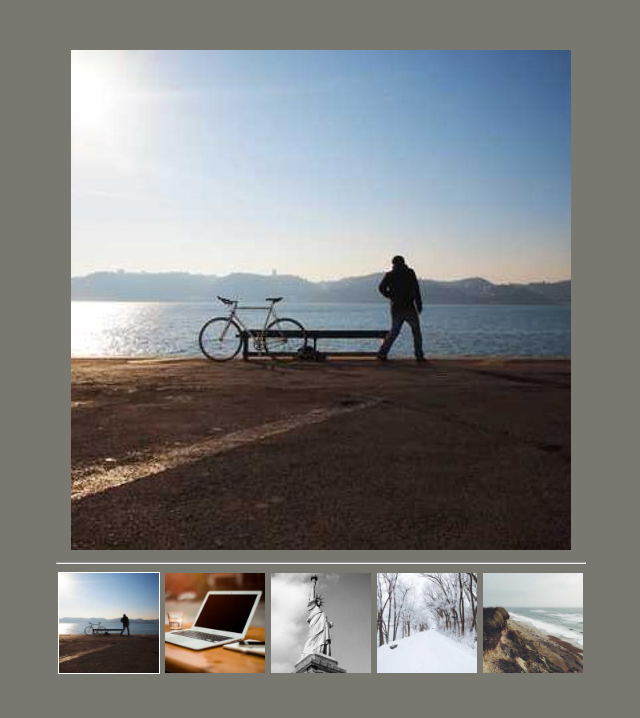
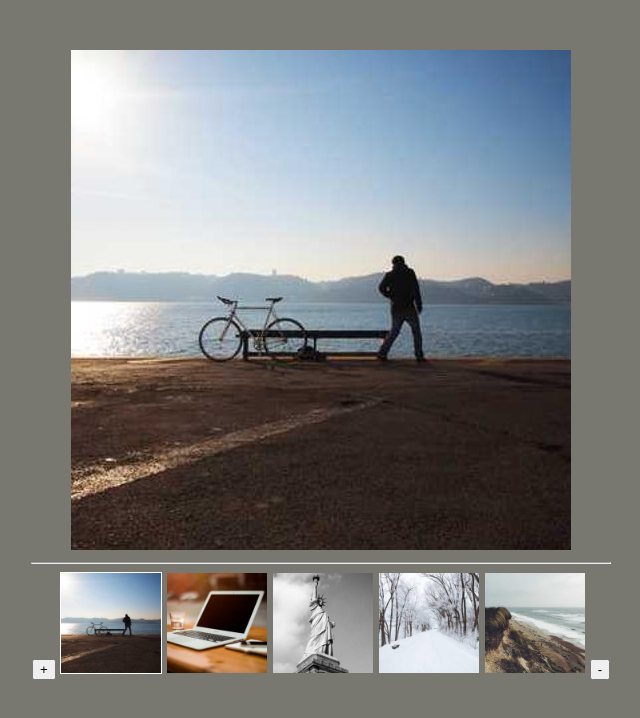
Before and after one commit to AnaSarivan/Basic_JS, a plain HTML site: page JS_Galley/index.html in a window 1280 px wide. Shown: the whole page, without its empty margins (319-959 px from the left). Drawn offline with Linux system fonts and the light colour scheme; files whose address does not match are found by name.

Commit message:
Update index.html

```diff
--- a/JS_Galley/index.html
+++ b/JS_Galley/index.html
@@ -10,7 +10,7 @@
       }
 
       #gallery {
-        width: 530px;
+        width: 580px;
         /* border: 1px solid white; */
         margin: 50px auto;
         text-align: center;
@@ -26,16 +26,40 @@
   </head>
   <body>
     <div id="gallery">
+
       <img src="image/1.jpg" id="mainImage" />
       <hr />
+      <button onclick="next()">+</button>
       <img id="thumb1" onclick="selectImage(1)" src="image/1.jpg" class="thumb active" />
       <img id="thumb2" onclick="selectImage(2)" src="image/2.jpg" class="thumb" />
       <img id="thumb3" onclick="selectImage(3)" src="image/3.jpg" class="thumb" />
       <img id="thumb4" onclick="selectImage(4)" src="image/4.jpg" class="thumb" />
       <img id="thumb5" onclick="selectImage(5)" src="image/5.jpg" class="thumb" />
+      <button onclick="prev()">-</button>
     </div>
 
+
     <script>
+
+      let setImg = 0
+      let setPrev = 6
+
+      function next () {
+        setImg++
+        selectImage(setImg)
+        if (setImg == 5) {
+          setImg = 0
+        }
+      }
+
+      function prev () {
+        setPrev--
+        selectImage(setPrev)
+        if (setPrev == 1) {
+          setPrev = 6
+        }
+      }
+
       function selectImage(n) {
         //change main image
         mainImage.src = `image/${n}.jpg`;
```
